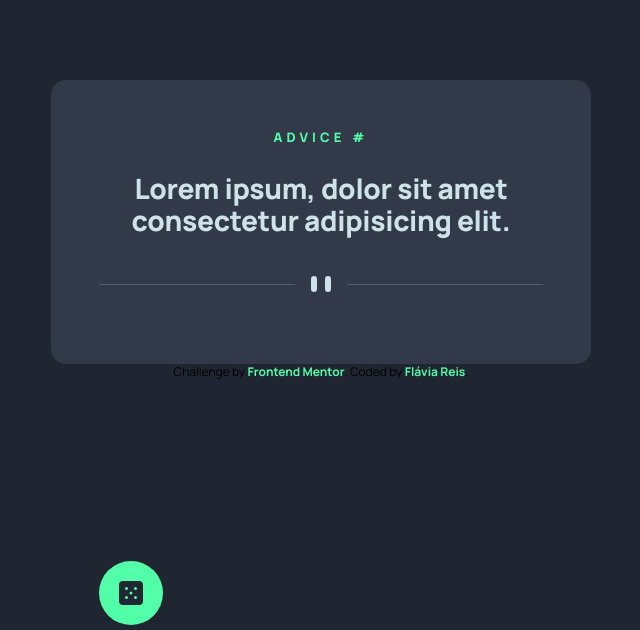
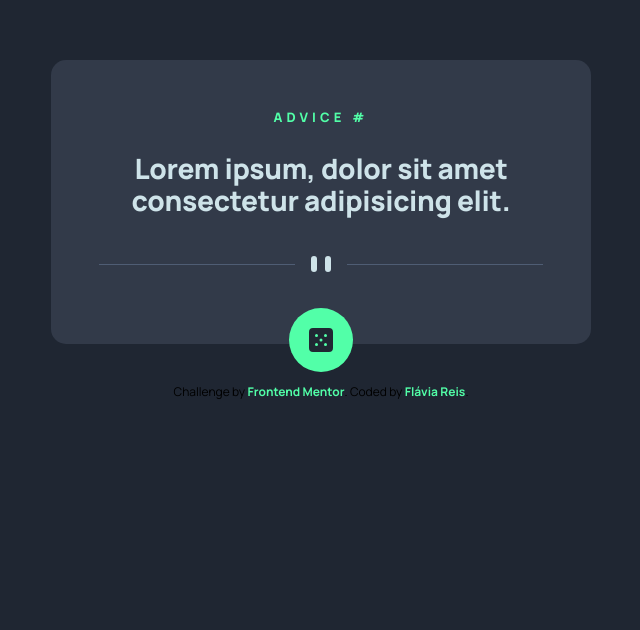
Before and after one commit to flaviare1s/advice-generator-app, a website: page src/index.html in a window 1280 px wide. Shown: the part 170-800 px from the top of the page, without its empty margins (319-959 px from the left). Drawn offline with Linux system fonts and the light colour scheme.

Commit message:
Finishing the styles

```diff
--- a/src/index.html
+++ b/src/index.html
@@ -18,22 +18,22 @@
 </head>
 <body class="font-Manrope bg-dark_blue flex flex-col justify-center items-center m-auto h-screen">
 
-  <main class="bg-dark_grayish_blue w-[95%] sm:w-[540px] rounded-[10px] sm:rounded-[15px] px-6 sm:px-12 pt-10 sm:pt-12 tracking-[3.46px] sm:tracking-[4.09px]">
+  <main class="relative bg-dark_grayish_blue w-[95%] sm:w-[540px] rounded-[10px] sm:rounded-[15px] px-6 sm:px-12 pt-10 sm:pt-12 tracking-[3.46px] sm:tracking-[4.09px]">
     <h1 class="uppercase text-neon_green text-center font-extrabold text-[11px] sm:text-[13px] pb-6">Advice <span id="adviceID">#</span></h1>
 
     <div id="adviceText" class="font-extrabold text-light_cyan text-center text-2xl sm:text-[28px] tracking-[-0.26px] sm:tracking-[-0.3px] pb-6 sm:pb-10">Lorem ipsum, dolor sit amet consectetur adipisicing elit.</div>
 
-    <div class="relative">
+    <div>
       <img class="sm:hidden pb-16 w-full m-auto" src="../images/pattern-divider-mobile.svg" alt="Pattern Divider">
       <img class="hidden sm:block w-full m-auto pb-[72px]" src="../images/pattern-divider-desktop.svg" alt="Pattern Divider">
     </div>
 
-    <div class="flex flex-col justify-center items-center w-16 h-16 bg-neon_green rounded-full absolute bottom-[5px]">
+    <div class="flex flex-col justify-center items-center w-16 h-16 bg-neon_green rounded-full absolute left-1/2 translate-x-[-50%] bottom-[-10%]">
       <img src="../images/icon-dice.svg" alt="Icon Dice">
     </div>
   </main>
 
-  <footer class="text-xs text-center">
+  <footer class="text-xs text-center mt-10">
     Challenge by <a class="font-bold text-neon_green" href="https://www.frontendmentor.io?ref=challenge" target="_blank">Frontend Mentor</a>.
     Coded by <a class="font-bold text-neon_green" href="https://github.com/flaviare1s/">Flávia Reis</a>.
   </footer>
```
Also changed, not shown: src/output.css.
